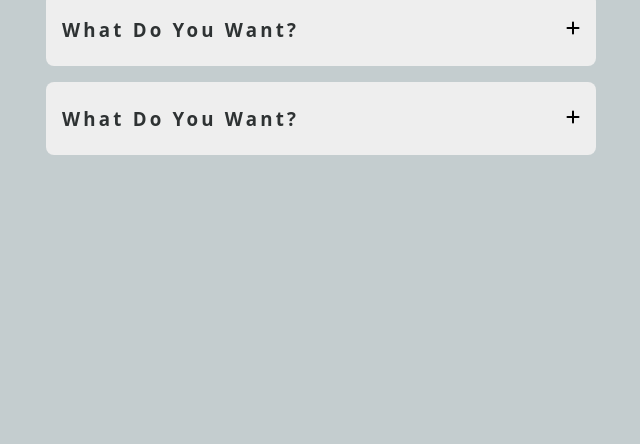
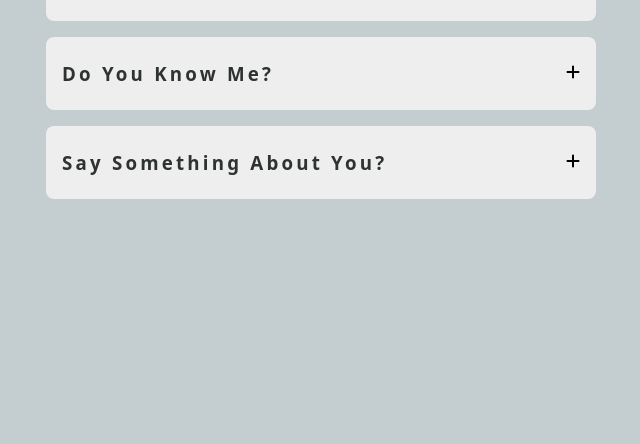
Before and after one commit to almamun2s/Question, a plain HTML site: page index.html in a window 1280 px wide. Shown: the part 356-800 px from the top of the page, without its empty margins (319-959 px from the left). Drawn offline with Linux system fonts and the light colour scheme.

Commit message:
Some Modification

```diff
--- a/index.html
+++ b/index.html
@@ -28,7 +28,20 @@
 
                 <div class="tq-question">
                     <div class="tq-question-title">
-                        <h3>What do you want?</h3>
+                        <h3>Do you know me?</h3>
+                        <div class="tq-question-btn">
+                            <span class="tq-plus"><i class="fas fa-plus"></i></span>
+                            <span class="tq-minus tq-hide" ><i class="fas fa-minus"></i></span>
+                        </div>
+                    </div>
+                    <div class="tq-question-body">
+                        <p>Lorem, ipsum dolor sit amet consectetur adipisicing elit. Repellat, at esse eos officiis eum suscipit aliquam tempore rerum unde, et quod dignissimos dolor. Tempore possimus fuga itaque, saepe aliquam iste?</p>
+                    </div>
+                </div>
+
+                <div class="tq-question">
+                    <div class="tq-question-title">
+                        <h3>Say something about you?</h3>
                         <div class="tq-question-btn">
                             <span class="tq-plus"><i class="fas fa-plus"></i></span>
                             <span class="tq-minus tq-hide" ><i class="fas fa-minus"></i></span>
```
